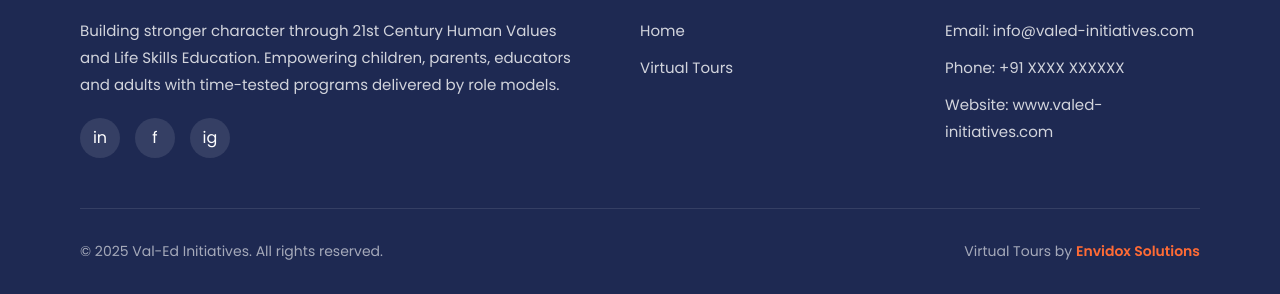
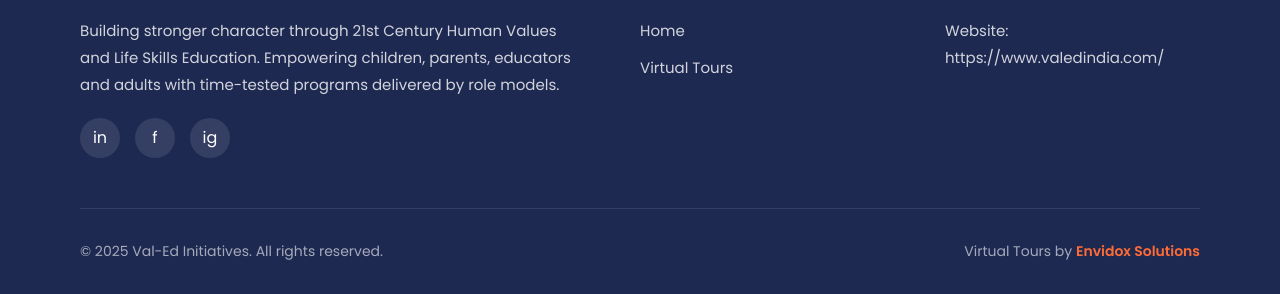
Before and after one commit to Mithun-1234/valed_landing_page, a plain HTML site: page index.html in a window 1280 px wide. Shown: the part 2547-2841 px from the top of the page. Drawn offline with Linux system fonts and the light colour scheme.

Commit message:
Update index.html

```diff
--- a/index.html
+++ b/index.html
@@ -574,9 +574,8 @@
                 </div>
                 <div class="footer-section">
                     <h3>Contact</h3>
-                    <p>Email: info@valed-initiatives.com</p>
-                    <p>Phone: +91 XXXX XXXXXX</p>
-                    <p>Website: www.valed-initiatives.com</p>
+
+                    <p>Website: https://www.valedindia.com/</p>
                 </div>
             </div>
             <div class="footer-bottom">
```
